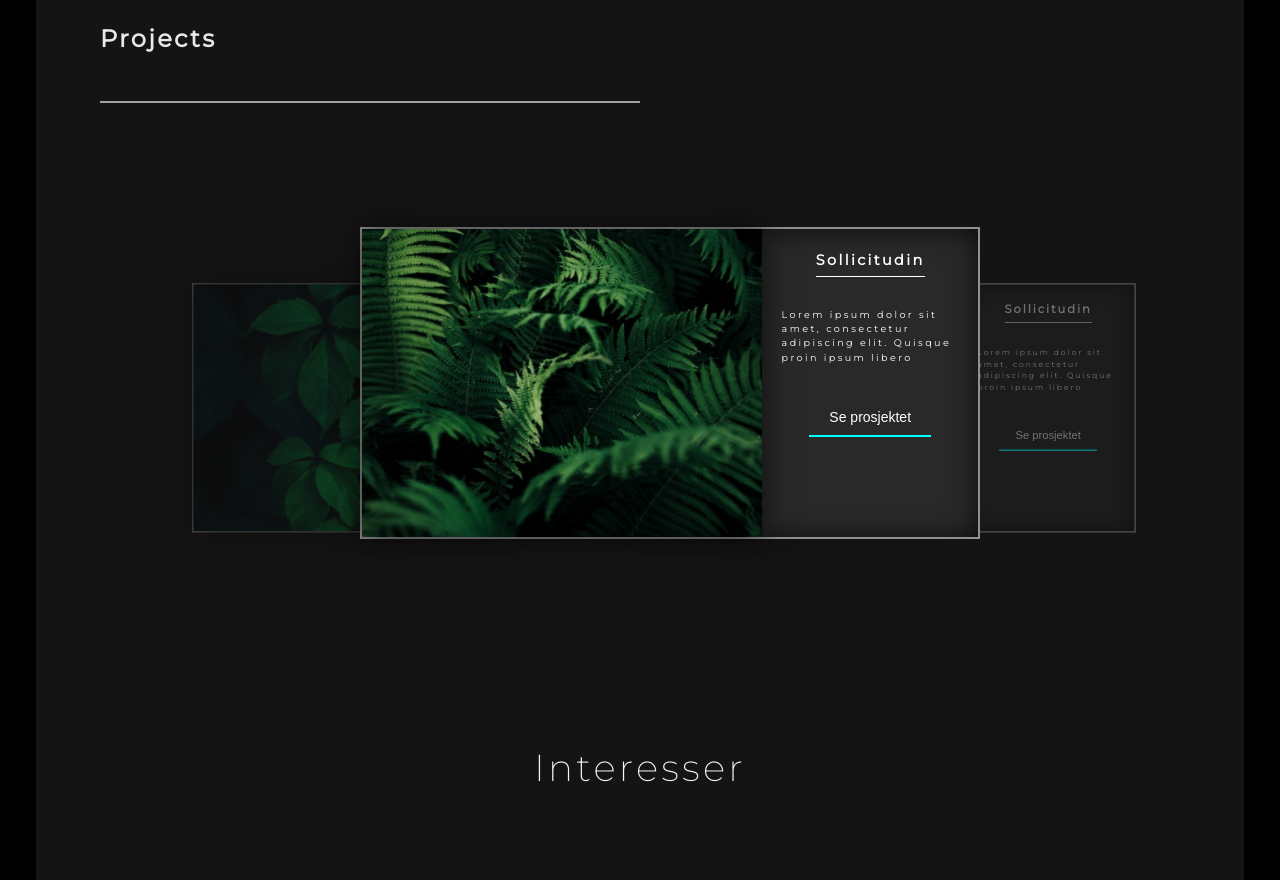
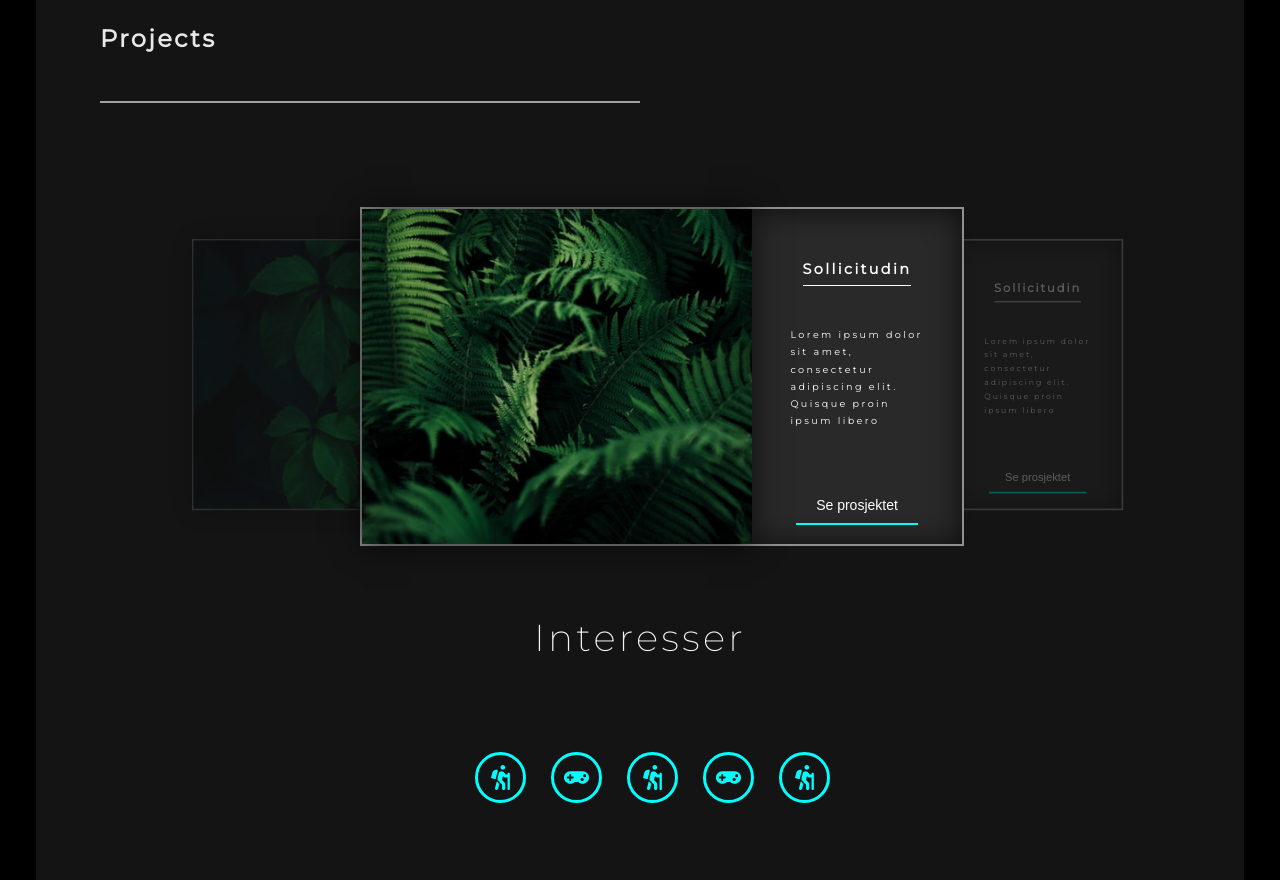
Before and after one commit to Sondre94/Portfolio, a React (Create React App) app: page / in a window 1280 px wide. Shown: the part 560-1440 px from the top of the page. Built offline with nearby package versions, Linux system fonts and the light colour scheme.

Commit message:
changed css on project cards

```diff
--- a/src/styles/carousel.css
+++ b/src/styles/carousel.css
@@ -10,9 +10,7 @@ input[type="radio"] {
 .card {
   position: absolute;
   width: 70vh;
-  height: 70vh;
-  min-width: 70vh;
-  min-height: 70vh;
+  height: 40vh;
 
   transition: transform 0.4s ease;
   cursor: pointer;
@@ -21,25 +19,20 @@ input[type="radio"] {
 .card-container {
   display: flex;
   justify-content: center;
-  flex-direction: column;
   align-items: center;
-  max-height: 450px;
-  padding-top: 100px;
+  padding-top: 80px;
 }
 
 .cards {
-  position: relative;
   width: 70vh;
-  height: 70vh;
+  height: 40vh;
   margin-bottom: 20px;
 }
 
 .card-img {
   display: flex;
-  width: 110%;
-  height: 55%;
-  min-width: 450px;
-  min-height: 250px;
+  width: 600px;
+  height: 335px;
   border: 2px solid rgb(144, 144, 144);
 
   background: #292929;
@@ -54,13 +47,13 @@ input[type="radio"] {
   align-items: center;
 }
 .project-textarea p {
-  line-height: 1.5em;
+  line-height: 1.8em;
   font-size: 0.6em;
-  padding: 0.7em 2em 2.5em;
+  padding: 1.7em 4em 2.5em;
 }
 
 .project-textarea h3 {
-  padding-top: 0.5em;
+  padding-top: 2.5em;
   padding-bottom: 0.5em;
   font-size: 0.9em;
   border-bottom: 1px solid white;
@@ -76,7 +69,7 @@ input[type="radio"] {
 #item-2:checked ~ .cards #card-1,
 #item-3:checked ~ .cards #card-2 {
   transform: translatex(-40%) scale(0.8);
-  opacity: 0.4;
+  opacity: 0.3;
   z-index: 0;
 }
 
@@ -84,7 +77,7 @@ input[type="radio"] {
 #item-2:checked ~ .cards #card-3,
 #item-3:checked ~ .cards #card-1 {
   transform: translatex(40%) scale(0.8);
-  opacity: 0.4;
+  opacity: 0.3;
   z-index: 0;
 }
 
--- a/src/styles/styles.js
+++ b/src/styles/styles.js
@@ -100,9 +100,9 @@ const StyledProjectCardButton = styled.button`
   border: none;
   border-bottom: 2px solid cyan;
   color: rgba(255, 255, 255);
-  float: right;
   font-size: 14px;
   padding: 10px 20px;
+  margin-top: 1.5rem;
 `;
 
 const StyledFooter = styled.footer`
```
Also changed, not shown: src/todo.txt (added).
